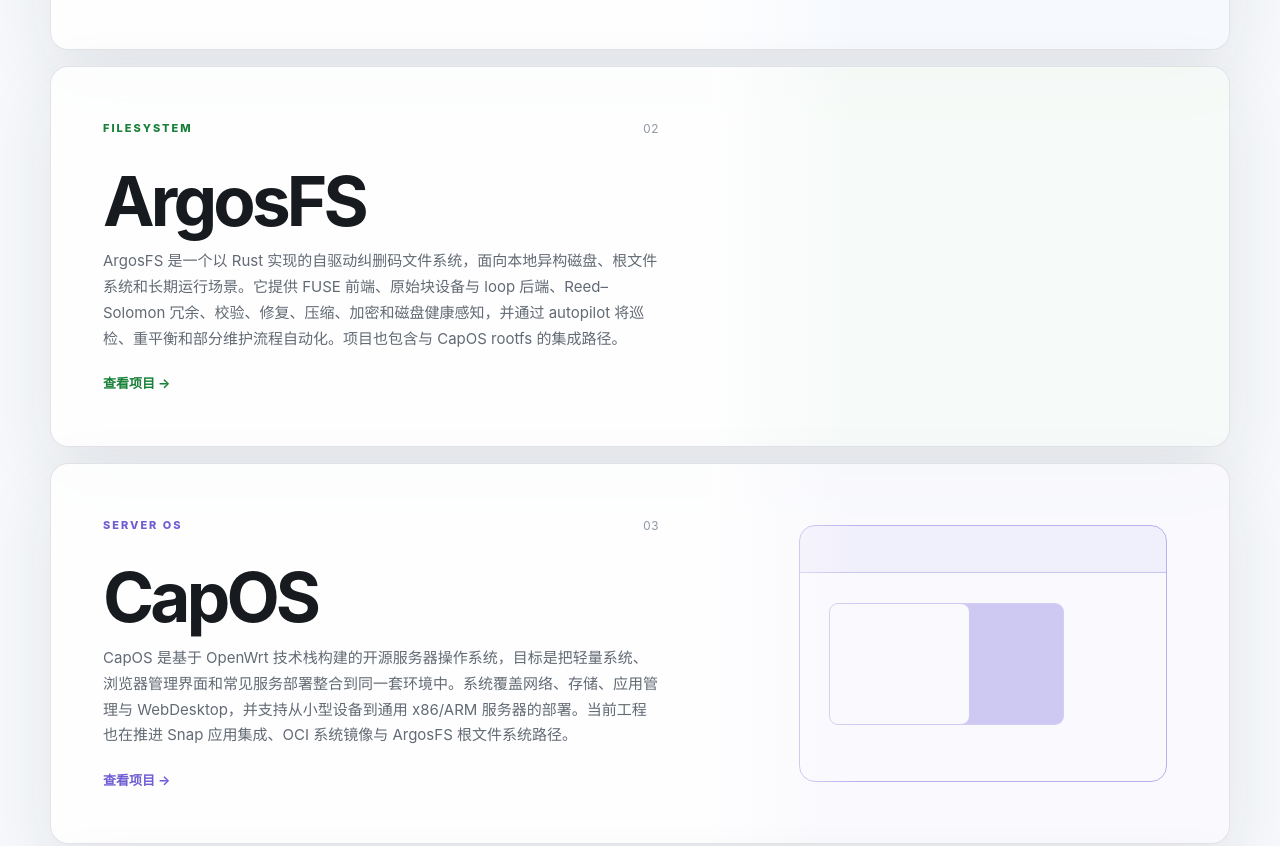
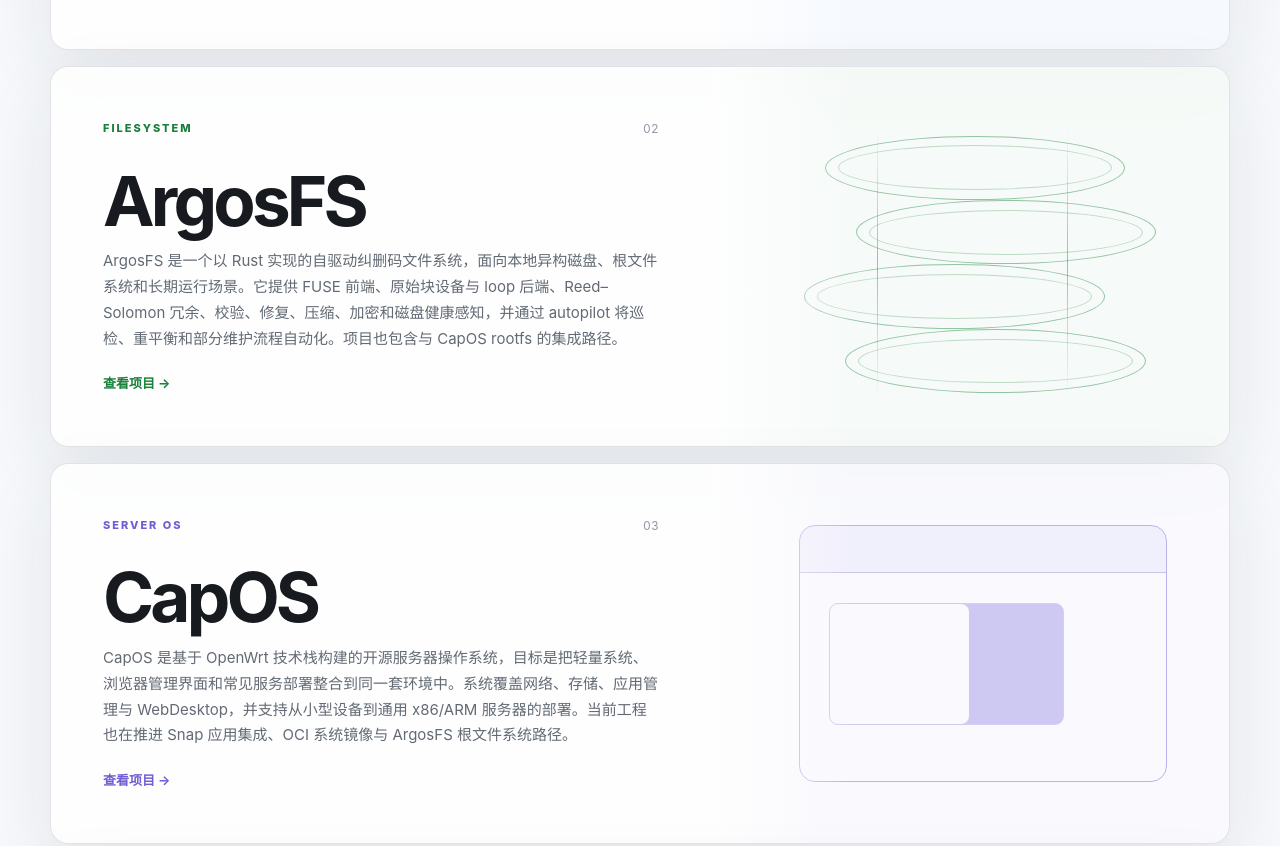
Before and after one commit to fwerkor/fwerkor-projpage, a plain HTML site: page index.html in a window 1280 px wide. Shown: the part 1230-2076 px from the top of the page. Drawn offline with Linux system fonts and the light colour scheme.

Commit message:
fix: render ArgosFS project motif

```diff
--- a/index.html
+++ b/index.html
@@ -15,7 +15,7 @@
         <div class="project-topline"><span class="project-kind">FILESYSTEM</span><span class="project-number">02</span></div>
         <div><h3>ArgosFS</h3><p class="project-summary">ArgosFS 是一个以 Rust 实现的自驱动纠删码文件系统，面向本地异构磁盘、根文件系统和长期运行场景。它提供 FUSE 前端、原始块设备与 loop 后端、Reed–Solomon 冗余、校验、修复、压缩、加密和磁盘健康感知，并通过 autopilot 将巡检、重平衡和部分维护流程自动化。项目也包含与 CapOS rootfs 的集成路径。</p><div class="project-action">查看项目 →</div></div>
       </div>
-      <div class="project-visual argosfs-visual" aria-hidden="true"><div class="disk"></div><div class="disk"></div><div class="disk"></div><div class="disk"></div><div class="rail a"></div><div class="rail b"></div></div>
+      <div class="project-visual argos-visual" aria-hidden="true"><div class="disk"></div><div class="disk"></div><div class="disk"></div><div class="disk"></div><div class="rail a"></div><div class="rail b"></div></div>
     </a><a class="project-card reveal" data-project="capos" href="/capos/">
       <div class="project-copy">
         <div class="project-topline"><span class="project-kind">SERVER OS</span><span class="project-number">03</span></div>
```
